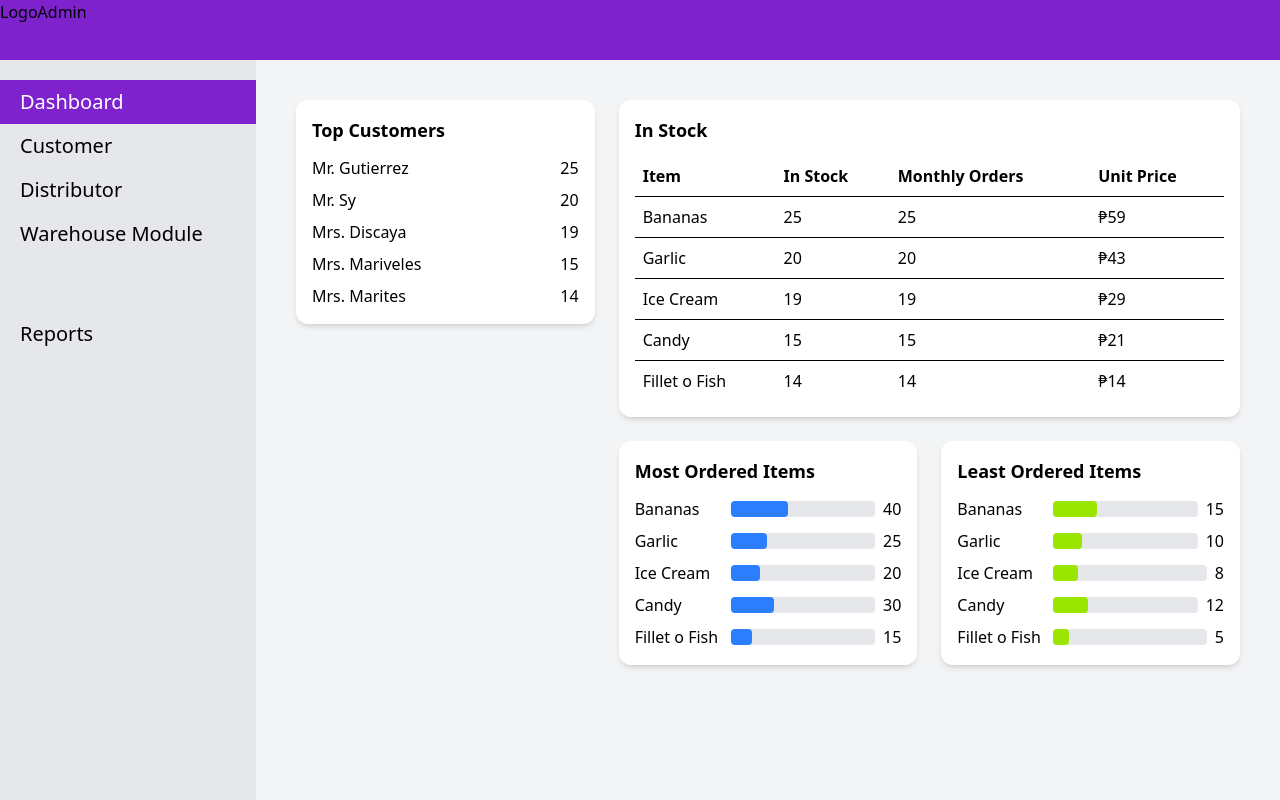
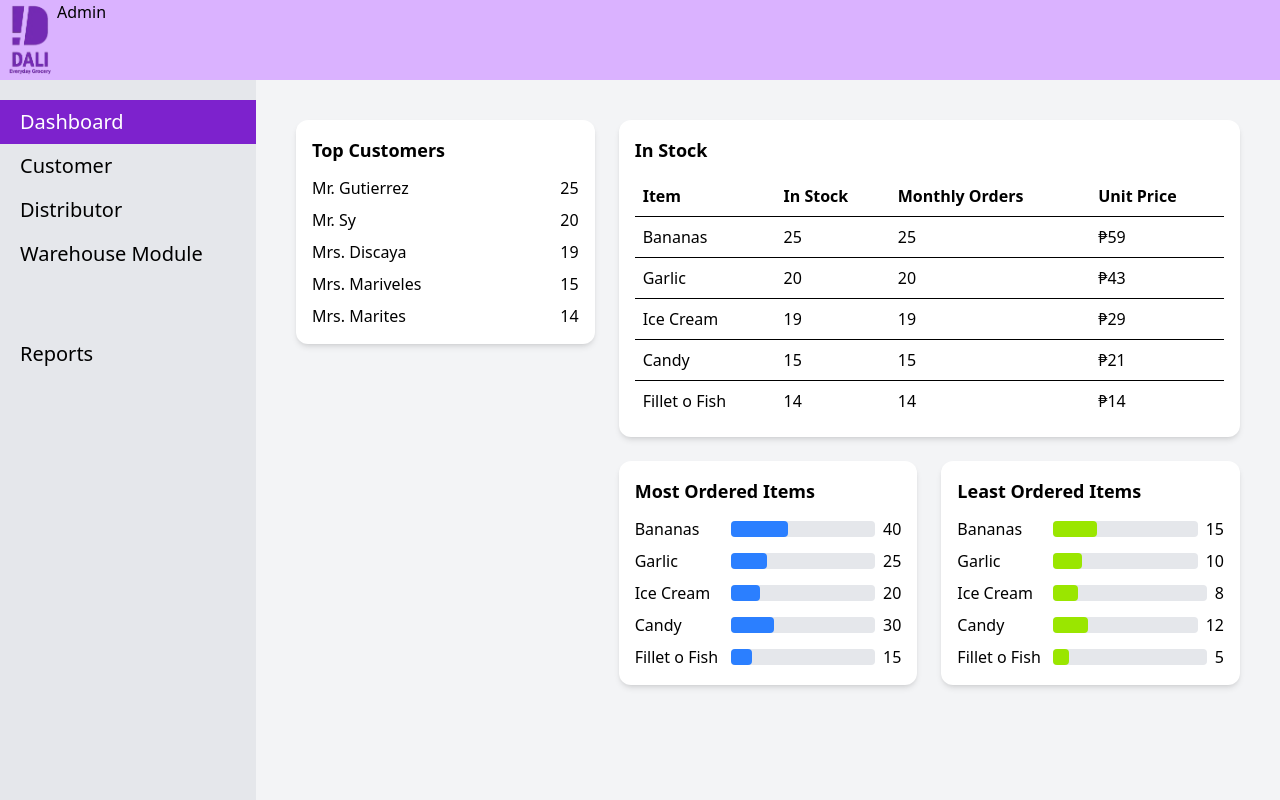
Before and after one commit to GuilianiHatsu1k1314/apsi_inventory_app, a React (Vite) app in the folder frontend/: page /app in a window 1280 px wide. Built offline with nearby package versions, Linux system fonts and the light colour scheme.

Commit message:
add logo to header and change header color

```diff
--- a/frontend/src/components/Header.tsx
+++ b/frontend/src/components/Header.tsx
@@ -1,7 +1,8 @@
+import logo from '../assets/logo.png'
 export const Header = () => {
 	return(
-		<header className="w-full flex bg-[var(--dali-purple)]">
-			<div className="h-[60px]">Logo</div>
+		<header className="w-full flex bg-purple-300">
+			<img src={logo} className='h-20'/>
 			<h1>Admin</h1>
 		</header>
 	);
```
